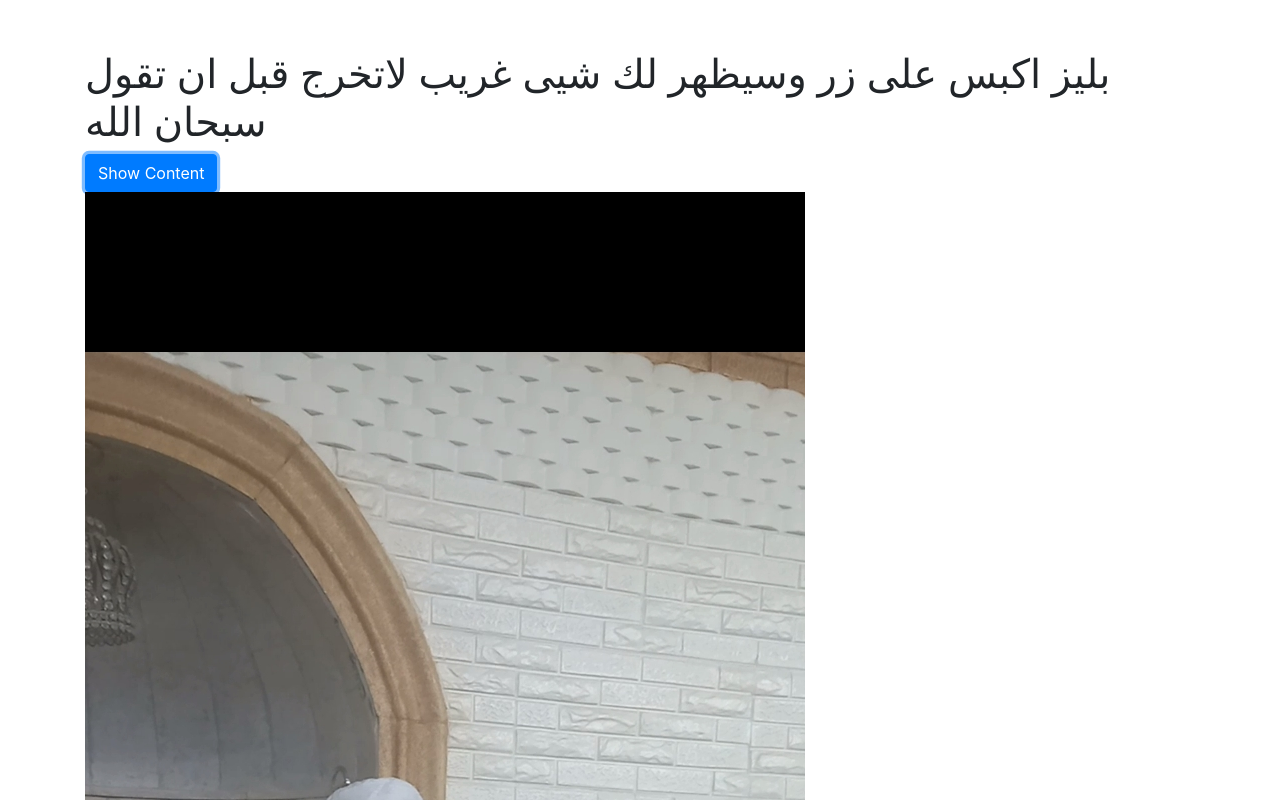
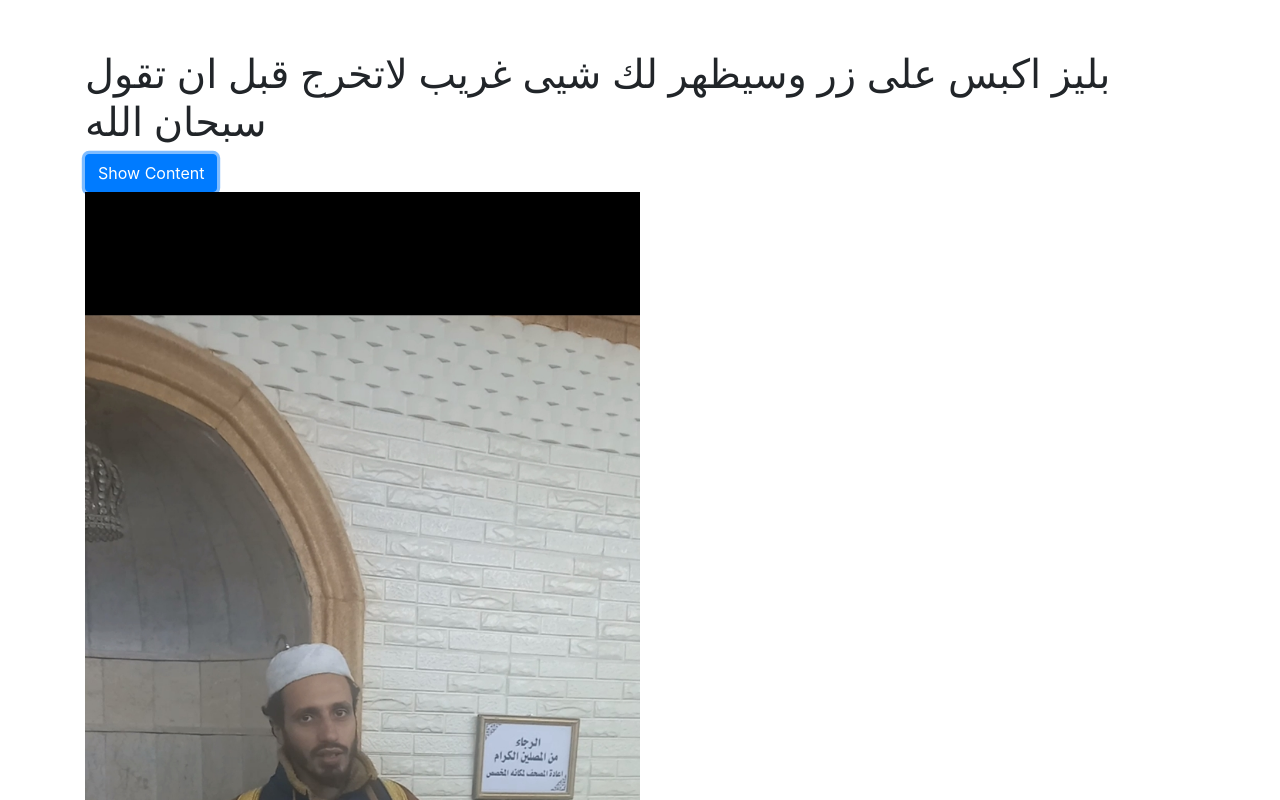
Before and after one commit to Rateb1998/bra, a plain HTML site: page index.html in a window 1280 px wide. Both pictures are taken after a click on the button "Show Content". Shown: the top 800 px of the page. Drawn offline with nearby package versions, Linux system fonts and the light colour scheme.

Commit message:
Update index.html

```diff
--- a/index.html
+++ b/index.html
@@ -24,7 +24,7 @@
 		<h1>  بليز اكبس على  زر  وسيظهر لك شيى غريب لاتخرج قبل ان تقول سبحان الله </h1>
 		<button id="show-content" class="btn btn-primary">Show Content</button>
 		<div id="content" class="hidden">
-			<img src="BR.jpg" alt="Example Image">
+			<img src="BR.jpg" alt="Example Image" style="width: 50%;">
 			<p>هذا الكائن الموجود في الصورة هو رجل مثل كل الرجال يتمتع ببعض الصفات التي يتمتع بها الرجل ولكن هناك عدو امور هي تعتبر سلبيات منها انه كهربجي يفتقد للتوال بحيث عندما يكون هناك توال في المجلس يفقد كل قواه العقلية بحيث يرتفع نسبة الغريزة الجنسية لعبط الطوال , شايف حاله كتير يعني مفكر حالة بيعرف يساوي اكلة تسئية ونحن منشان ما نكسر بختطره منجامله ومنقله انه طيبة الاكلة , يكثر الحديث عنه , وايضا يعتبر شيخ سلتة  اترك لكم المجال للنقاش  و </p>
 		</div>
 	</div>
```
